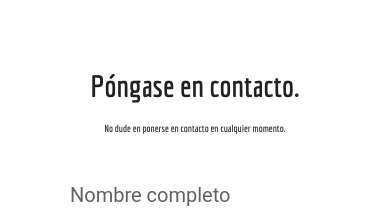
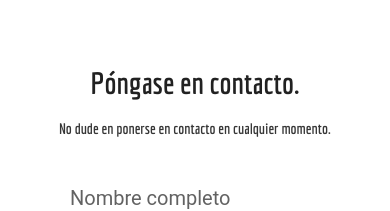
Before and after one commit to Correeee/fabrica-de-bolsas, a React (Create React App) app: page / in a window 390 px wide. Shown: the part 4320-4531 px from the top of the page. Built offline with nearby package versions, Linux system fonts and the light colour scheme.

Commit message:
font size contactForm

```diff
--- a/src/components/contactForm/style.css
+++ b/src/components/contactForm/style.css
@@ -14,7 +14,7 @@
 }
 
 .contactForm h2 {
-    font-size: 2rem;
+    font-size: 3rem;
     margin: 0;
     color: var(--color-secundary);
     opacity: 0.9;
@@ -99,7 +99,7 @@
     }
 
     .contactForm h2 {
-        font-size: 1.5rem;
+        font-size: 2rem;
         margin: 0;
         color: var(--color-secundary);
         opacity: 0.9;
@@ -114,7 +114,7 @@
     }
 
     .contactForm h2 {
-        font-size: 1rem;
+        font-size: 1.5rem;
         margin: 0;
         color: var(--color-secundary);
         opacity: 0.9;
--- a/src/pages/products/style.css
+++ b/src/pages/products/style.css
@@ -163,6 +163,8 @@
     color: var(--color-text);
 }
 
+
+
 @media screen and (max-width: 768px) {
     .products h1 {
         font-size: 3rem;
```
